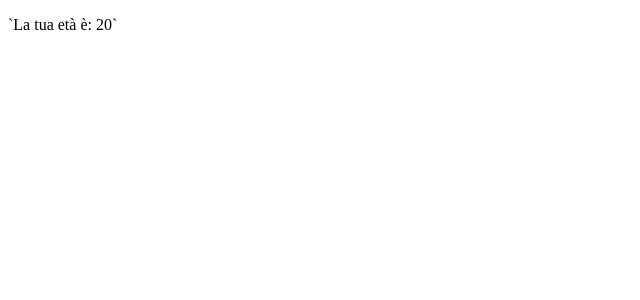
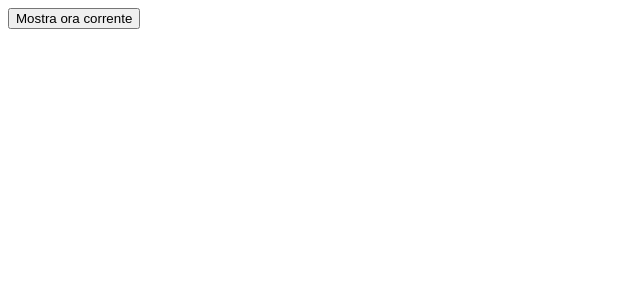
Before and after one commit to ilVicDeGiorgio/Esercizi-React, a React (Vite) app in the folder conditional-rendering1/: page / in a window 1280 px wide. Shown: the top 300 px of the page, without its empty margins (0-640 px from the left). Built offline with nearby package versions, Linux system fonts and the light colour scheme.

Commit message:
Aggiunto Esercizio: Event

```diff
--- a/conditional-rendering1/src/Age.jsx
+++ b/conditional-rendering1/src/Age.jsx
@@ -3,7 +3,6 @@ function Age({ age }) {
         <div>
             {age > 18 ? <p>`La tua età è: {age}`</p> : <p>`Sei molto giovane!`</p>}
         </div>
-
     )
 }
 
--- /dev/null
+++ b/conditional-rendering1/src/AlertClock.jsx
@@ -0,0 +1,9 @@
+function AlertClock({ handleClick }) {
+    return (
+        <div>
+            <button onClick={handleClick}>Mostra ora corrente</button>
+        </div>
+    )
+}
+
+export default AlertClock
--- a/conditional-rendering1/src/App.jsx
+++ b/conditional-rendering1/src/App.jsx
@@ -1,13 +1,13 @@
 // import Hello from './Hello'
 // import Message from './assets/Message'
 // import Welcome from './Welcome'
-import Age from "./Age"
+// import Age from "./Age"
+import AlertClock from "./AlertClock"
 
 function App() {
-
   return (
     <>
-      <Age age={20}></Age>
+      <AlertClock handleClick={() => alert(Date())}></AlertClock>
     </>
   )
 }
```
Also changed, not shown: 1 other file (tests, documents, lock files or other folders).
